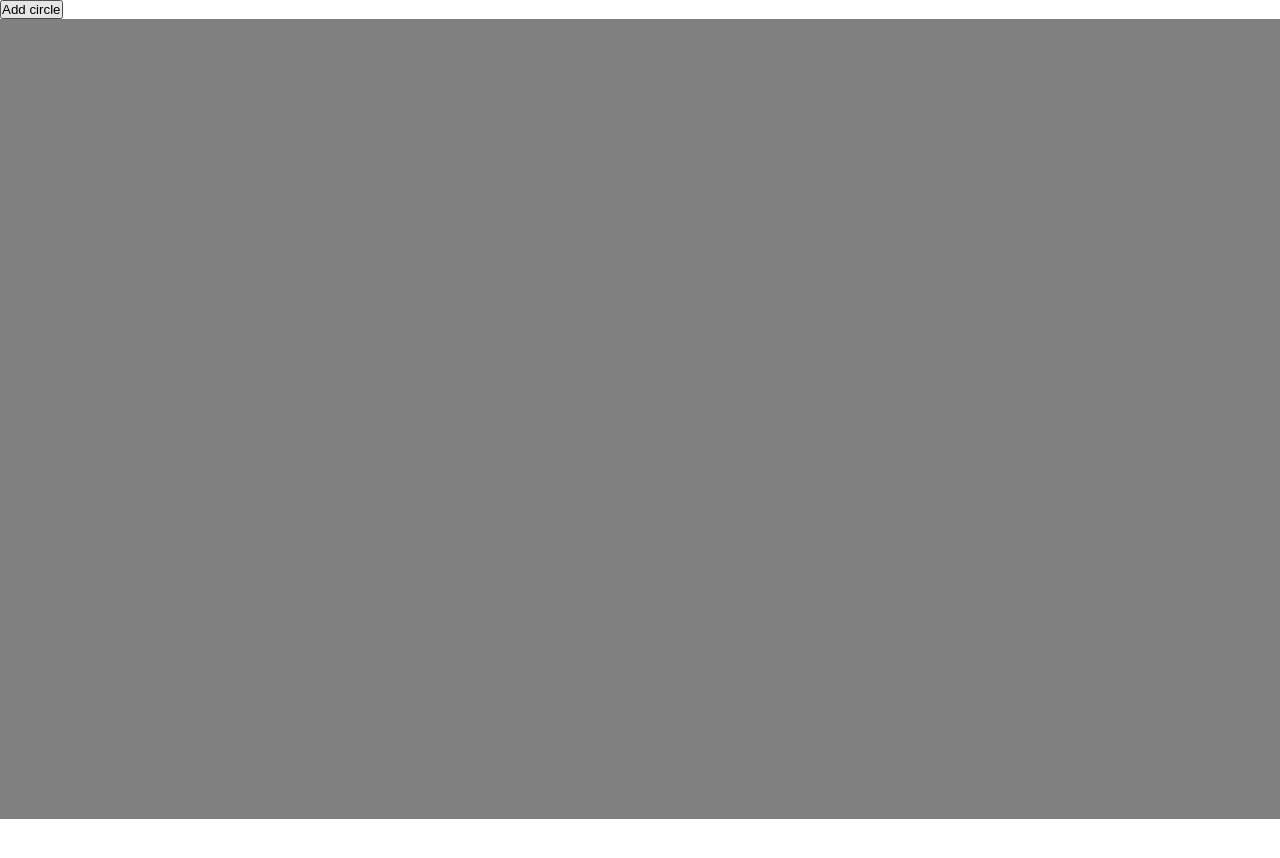
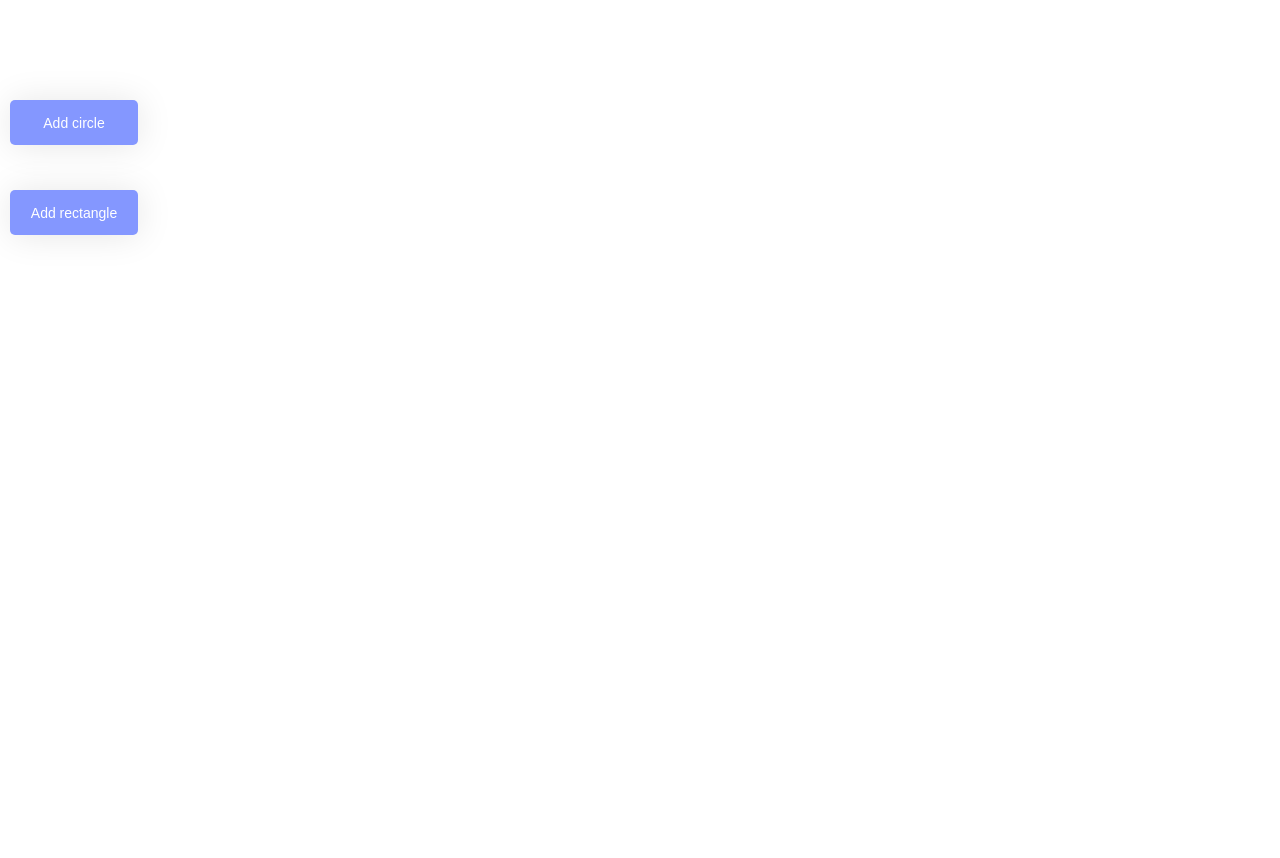
Before and after one commit to MakzaR/whiteboard-joyteka, a React (Create React App) app: page / in a window 1280 px wide. Shown: the top 858 px of the page. Before the commit the page ends 819 px from the top, so only its background shows below. Built offline with nearby package versions, Linux system fonts and the light colour scheme.

Commit message:
Added rectangle add function

```diff
--- a/src/App.css
+++ b/src/App.css
@@ -2,4 +2,6 @@
     box-sizing: border-box;
     padding: 0;
     margin: 0;
+    overflow: hidden;
+    background-color: #fcfcfc;
 }
--- /dev/null
+++ b/src/components/Rectangle.js
@@ -0,0 +1,59 @@
+import React, {useEffect, useRef} from "react";
+import {Rect, Transformer} from "react-konva";
+
+export default function Rectangle({shapeProps, isSelected, onSelect, onChange}) {
+    const shapeRef = useRef();
+    const trRef = useRef();
+
+    useEffect(() => {
+        if (isSelected) {
+            trRef.current.nodes([shapeRef.current]);
+            trRef.current.getLayer().batchDraw();
+        }
+    }, [isSelected]);
+
+    return (
+        <React.Fragment>
+            <Rect
+                onClick={onSelect}
+                ref={shapeRef}
+                {...shapeProps}
+                draggable
+                onDragEnd={(e) => {
+                    onChange({
+                        ...shapeProps,
+                        x: e.target.x(),
+                        y: e.target.y(),
+                    })
+                }}
+                onTransformEnd={(e) => {
+                    const node = shapeRef.current;
+                    const scaleX = node.scaleX();
+                    const scaleY = node.scaleY();
+
+                    node.scaleX(1);
+                    node.scaleY(1);
+
+                    onChange({
+                        ...shapeProps,
+                        x: node.x(),
+                        y: node.y(),
+                        width: Math.max(5, node.width() * scaleX),
+                        height: Math.max(node.height() * scaleY),
+                    })
+                }}
+            />
+            {isSelected && (
+                <Transformer
+                    ref={trRef}
+                    boundBoxFunc={(oldBox, newBox) => {
+                        if (newBox.width < 5 || newBox.height < 5) {
+                            return oldBox;
+                        }
+                        return newBox;
+                    }}
+                />
+            )}
+        </React.Fragment>
+    );
+}
--- a/src/components/Whiteboard.js
+++ b/src/components/Whiteboard.js
@@ -1,13 +1,17 @@
 import React, {useRef, useState} from 'react';
 import {Layer, Rect, Stage} from 'react-konva';
-import Circ from "./Circle";
+import Circ from './Circle';
+import Rectangle from "./Rectangle";
+
+import styles from './Whiteboard.module.css'
 
 const SCALE_BY = 1.2;
-const SCALE_MAX = 10;
+const SCALE_MAX = 5;
 const SCALE_MIN = 0.5;
 
 export default function Whiteboard() {
     const [circles, setCircles] = useState([]);
+    const [rectangles, setRectangles] = useState([]);
     const [selectedId, selectShape] = useState(null);
 
     const stageEl = useRef();
@@ -31,9 +35,9 @@ export default function Whiteboard() {
                 y: (pointerY - stage.y()) / oldScale,
             };
             const newScale = event.evt.deltaY > 0 ? oldScale * SCALE_BY : oldScale / SCALE_BY;
-            console.log(newScale);
+            console.log(newScale)
             if (newScale < SCALE_MAX && newScale > SCALE_MIN) {
-                stage.scale({ x: newScale, y: newScale });
+                stage.scale({x: newScale, y: newScale});
                 const newPos = {
                     x: pointerX - mousePointTo.x * newScale,
                     y: pointerY - mousePointTo.y * newScale,
@@ -57,22 +61,39 @@ export default function Whiteboard() {
         setCircles(newCircles);
     };
 
+    const addRectangle = () => {
+        const rect = {
+            x: 100,
+            y: 100,
+            width: 100,
+            height: 100,
+            stroke: "black",
+            id: `rect${rectangles.length + 1}`,
+        };
+        const newRects = rectangles.concat([rect]);
+        setRectangles(newRects);
+    }
+
     return (
         <div>
-            <button onClick={addCircle}>Add circle</button>
+            <button className={styles.circle_button} onClick={addCircle}>Add circle</button>
+            <button className={styles.rect_button} onClick={addRectangle}>Add rectangle</button>
+            <div>
                 <Stage
+                    className={styles.whiteboard}
                     ref={stageEl}
-                width={window.innerWidth}
-                height={window.innerHeight}
+                    width={3000}
+                    height={1500}
                     draggable
                     onMouseDown={checkDeselect}
                     onWheel={zoomStage}
                 >
                     <Layer ref={layerEl}>
                         <Rect
-                        width={window.innerWidth}
-                        height={window.innerHeight}
-                        fill={'grey'}
+                            width={3000}
+                            height={1500}
+                            fill={'white'}
+                            id={'background'}
                         />
                         {circles.map((circle, i) => {
                             return (
@@ -91,8 +112,26 @@ export default function Whiteboard() {
                                 />
                             )
                         })}
+                        {rectangles.map((rectangle, i) => {
+                            return (
+                                <Rectangle
+                                    key={i}
+                                    shapeProps={rectangle}
+                                    isSelected={rectangle.id === selectedId}
+                                    onSelect={() => {
+                                        selectShape(rectangle.id);
+                                    }}
+                                    onChange={(newAttrs) => {
+                                        const newRects = rectangles.slice();
+                                        newRects[i] = newAttrs;
+                                        setRectangles(newRects);
+                                    }}
+                                />
+                            )
+                        })}
                     </Layer>
                 </Stage>
             </div>
+        </div>
     )
 }
--- /dev/null
+++ b/src/components/Whiteboard.module.css
@@ -0,0 +1,35 @@
+.circle_button {
+    width: 10%;
+    margin-bottom: 30px;
+    height: 45px;
+    border-radius: 5px;
+    background: #8497FF;
+    border: none;
+    color: white;
+    font-size: 14px;
+    font-weight: 100;
+    cursor: pointer;
+    z-index: 100;
+    position: fixed;
+    top: 100px;
+    left: 10px;
+    box-shadow: 1px 1px 35px rgba(0, 0, 0, .1);
+}
+
+.rect_button {
+    width: 10%;
+    margin-bottom: 30px;
+    height: 45px;
+    border-radius: 5px;
+    background: #8497FF;
+    border: none;
+    color: white;
+    font-size: 14px;
+    font-weight: 100;
+    cursor: pointer;
+    z-index: 100;
+    position: fixed;
+    top: 190px;
+    left: 10px;
+    box-shadow: 1px 1px 35px rgba(0, 0, 0, .1);
+}
```
Lines whose indentation alone changed are shown as unchanged.
